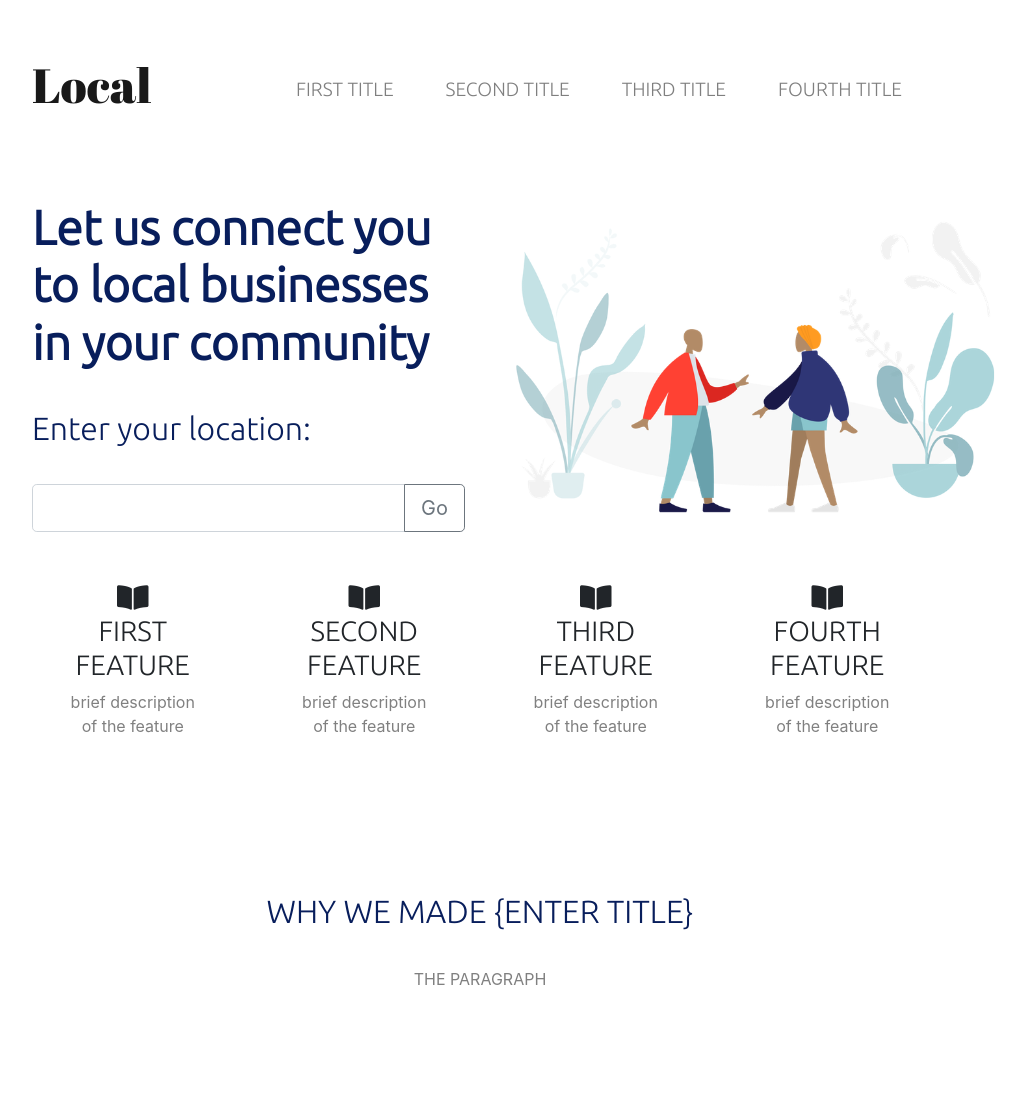
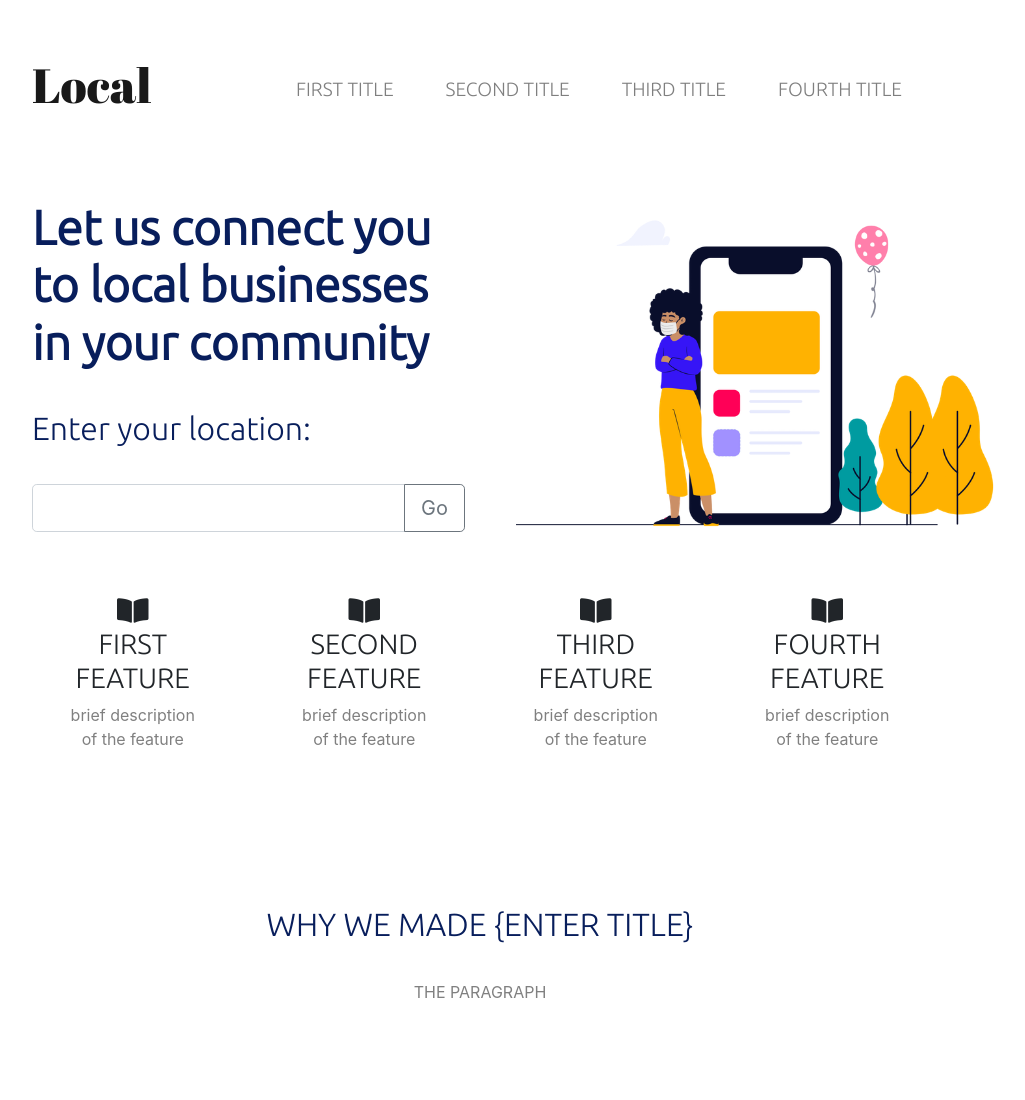
Before and after one commit to mackayem/nwHacks2021-localBusinessApp, a plain HTML site: page index.html in a window 1280 px wide. Shown: the top 1100 px of the page, without its empty margins (160-1185 px from the left). Drawn offline with nearby package versions, Linux system fonts and the light colour scheme.

Commit message:
changes the splash images to allura pack

```diff
--- a/index.html
+++ b/index.html
@@ -83,7 +83,7 @@
             <!-- <img class="title-image" src="imgs/dummy.jpg" alt="an image"> -->
 
             <script type="text/javascript">
-            document.write('<img class="title-image" src="imgs/humaaans/Humaaans' + Math.floor(Math.random() * 10) + '.png">');
+            document.write('<img class="title-image" src="imgs/allura/Allura' + Math.floor(Math.random() * 10) + '.png">');
             // document.write(Math.floor(Math.random() * 10));
             </script>
 
```
Also changed, not shown: imgs/allura-splash-imgs/Allura1.png (deleted), imgs/allura-splash-imgs/Allura2.png (deleted), imgs/allura/Allura0.png (added), imgs/allura/Allura1.png (added), imgs/allura/Allura2.png (added), imgs/allura/Allura3.png (added), imgs/allura/Allura4.png (added), imgs/allura/Allura5.png (added), imgs/allura/Allura6.png (added), imgs/allura/Allura7.png (added), imgs/allura/Allura8.png (added), imgs/allura/Allura9.png (added).
